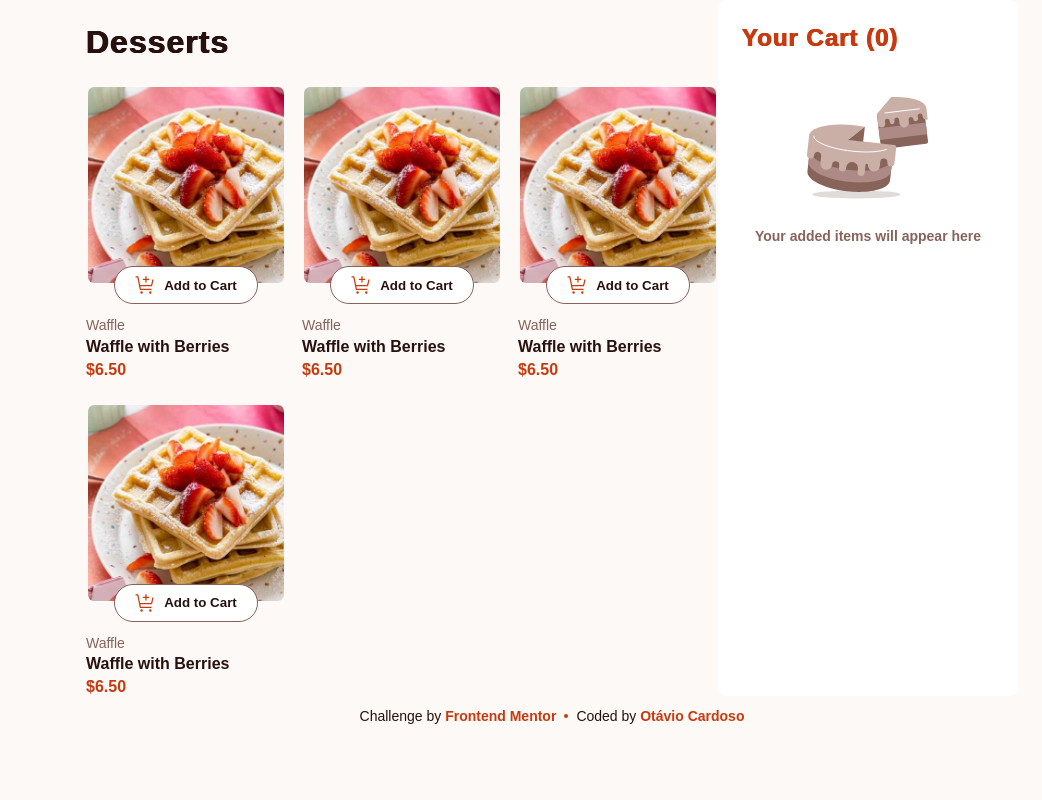
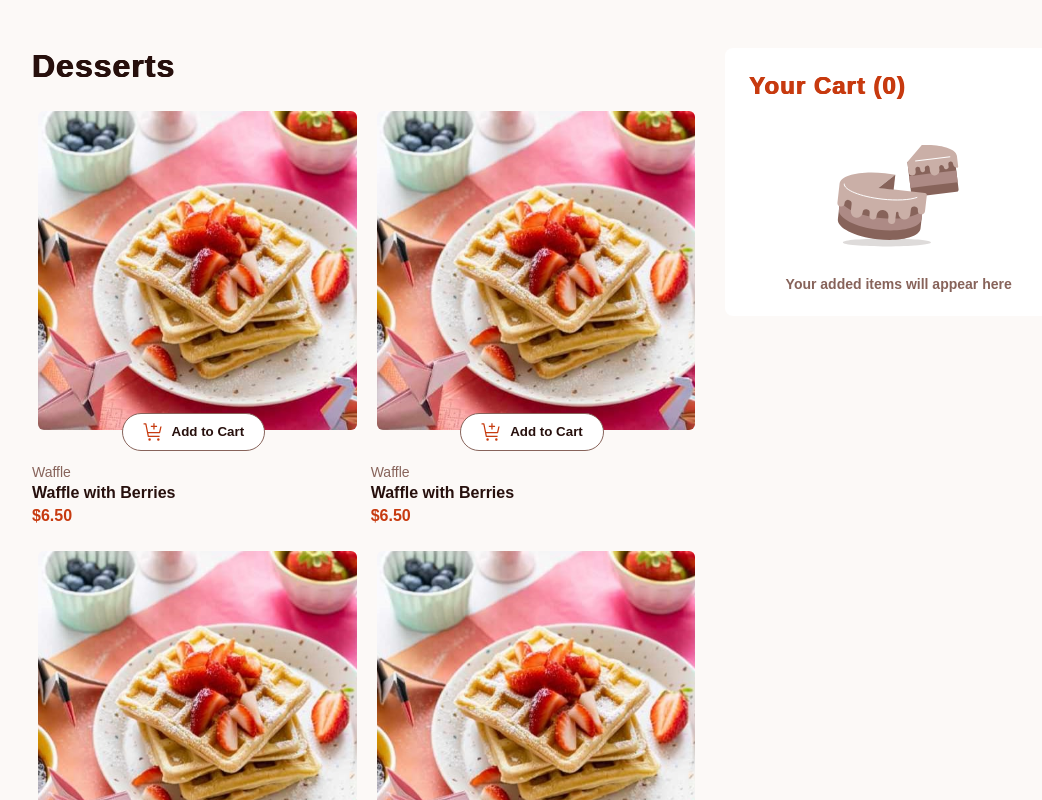
Before and after one commit to otaviozerotwo/Product-list-with-cart, a React (Vite) app: page / in a window 1280 px wide. Shown: the top 800 px of the page, without its empty margins (88-1130 px from the left). Built offline with nearby package versions, Linux system fonts and the light colour scheme; a web font is replaced by a local one.

Commit message:
fix: adjustments layout grid

```diff
--- a/src/App.jsx
+++ b/src/App.jsx
@@ -1,5 +1,7 @@
 import Card from "./components/Card";
-import imgWaffle from './assets/images/image-waffle-mobile.jpg';
+import imgWaffleMobile from './assets/images/image-waffle-mobile.jpg';
+import imgWaffleTable from './assets/images/image-waffle-tablet.jpg';
+import imgWaffleDesktop from './assets/images/image-waffle-desktop.jpg';
 import Cart from "./components/Cart";
 import Footer from "./components/Footer";
 
@@ -7,29 +9,37 @@ const App = () => {
   return (
     <>
       <main className="main-container">
-        <div>
+        <div className="title-card-grid-group">
           <h1 className="title">Desserts</h1>
           <div className="card-grid">
             <Card
-              image={imgWaffle}
+              imgMobile={imgWaffleMobile}
+              imgTablet={imgWaffleTable}
+              imgDesktop={imgWaffleDesktop}
               category='Waffle'
               name='Waffle with Berries'
               price='$6.50'
             />
             <Card
-              image={imgWaffle}
+              imgMobile={imgWaffleMobile}
+              imgTablet={imgWaffleTable}
+              imgDesktop={imgWaffleDesktop}
               category='Waffle'
               name='Waffle with Berries'
               price='$6.50'
             />
             <Card
-              image={imgWaffle}
+              imgMobile={imgWaffleMobile}
+              imgTablet={imgWaffleTable}
+              imgDesktop={imgWaffleDesktop}
               category='Waffle'
               name='Waffle with Berries'
               price='$6.50'
             />
             <Card
-              image={imgWaffle}
+              imgMobile={imgWaffleMobile}
+              imgTablet={imgWaffleTable}
+              imgDesktop={imgWaffleDesktop}
               category='Waffle'
               name='Waffle with Berries'
               price='$6.50'
--- a/src/components/Card/index.jsx
+++ b/src/components/Card/index.jsx
@@ -1,10 +1,14 @@
 import iconAddToCart from '../../assets/images/icon-add-to-cart.svg';
 import './styles.css';
 
-const Card = ({ image, name, category, price }) => (
+const Card = ({ imgMobile, imgTablet, imgDesktop, name, category, price }) => (
   <div className='card-container'>
     <div className='card-img-button-group'>
-      <img className='card-img' src={image} alt="" />
+      <picture className='card-img-container'>
+        <source className='card-img' media='(min-width: 48rem)' srcSet={imgDesktop} />
+        <source className='card-img' media='(min-width: 26.5625rem)' srcSet={imgTablet} />
+        <img className='card-img' src={imgMobile} alt="" />
+      </picture>
       <button className='card-button'>
         <img src={iconAddToCart} alt="" />
         Add to Cart
--- a/src/components/Card/styles.css
+++ b/src/components/Card/styles.css
@@ -1,9 +1,5 @@
 .card-container {
   width: 100%;
-
-  @media (min-width: 48rem) {
-    max-width: 12.5rem;
-  }
 }
 
 .card-img-button-group {
@@ -13,13 +9,20 @@
   position: relative;
   margin-bottom: 2rem;
 
+  .card-img-container {
+    display: flex;
+    justify-content: center;
+  }
+
   .card-img {
-    height: 12.5rem;
     width: 100%;
     border: 2px solid transparent;
     border-radius: 0.5rem;
-    flex-shrink: 0;
     object-fit: cover;
+
+    @media (min-width: 26.5625rem) {
+      aspect-ratio: 1 / 1;
+    }
   }
 
   .card-button {
--- a/src/components/Cart/styles.css
+++ b/src/components/Cart/styles.css
@@ -2,6 +2,7 @@
   display: flex;
   flex-direction: column;
   width: 100%;
+  height: fit-content;
   border-radius: 0.5rem;
   padding: 1.5rem;
   background-color: #ffffff;
--- a/src/styles/index.css
+++ b/src/styles/index.css
@@ -6,7 +6,7 @@
   --text: #27100D;
   --shadow: 0.5px 0 0px currentColor, -0.5px 0 0px currentColor;
   --sans: 'Red Hat Text', sans-serif;
-/*
+  /*
   --border: #e5e4e7;
   --code-bg: #f4f3ec;
   --accent: #aa3bff;
@@ -19,40 +19,40 @@
   background: var(--bg);
 }
 
-body {
+#root {
   display: flex;
   flex-direction: column;
-  align-items: center;
   min-height: 100vh;
   padding-inline: 1.5rem;
-  margin: auto;
+
+  @media (min-width: 48rem) {
+    padding-inline: 7.5rem;
+  }
+}
+
+.main-container {
+  display: grid;
+  flex-grow: 1;
+  padding-block: 1.5rem;
+
+  @media (min-width: 64rem) {
+    grid-template-columns: 6fr 3fr;
+    padding-block: 3rem;
+
+    .title-card-grid-group {
+      margin-right: 2rem;
+    }
+  }
 }
 
 .title {
   text-shadow: var(--shadow);
   letter-spacing: 1px;
-  padding-block: 1.5rem;
-}
-
-.main-container {
-  display: grid;
-
-  @media (min-width: 64rem) {
-    grid-template-columns: 1fr 300px;
-  }
+  margin-bottom: 1.5rem;
 }
 
 .card-grid {
   display: grid;
-  grid-template-columns: 1fr;
-  max-width: 720px;
+  grid-template-columns: repeat(auto-fit, minmax(15rem, 1fr));
   gap: 1.5rem 1rem;
-
-  @media (min-width: 26.5625rem) {
-    grid-template-columns: repeat(2, 1fr);
-  }
-
-  @media (min-width: 48rem) {
-    grid-template-columns: repeat(3, 1fr);
-  }
 }
```
